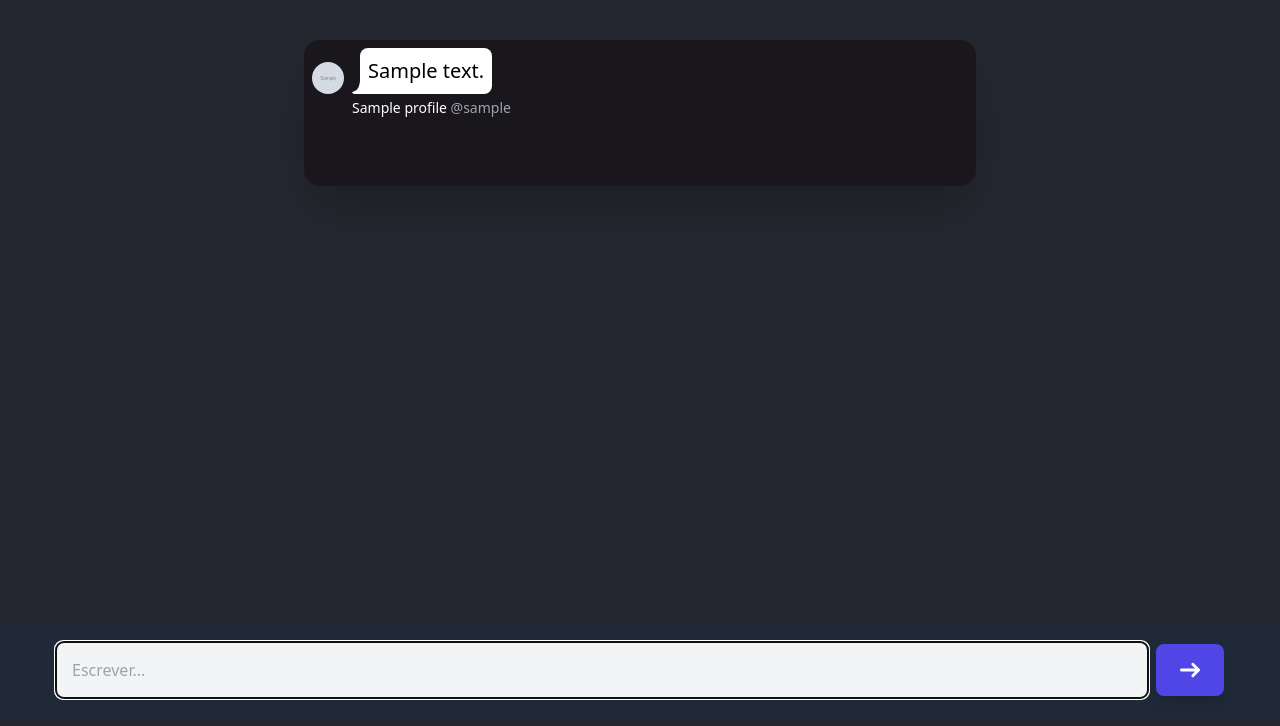
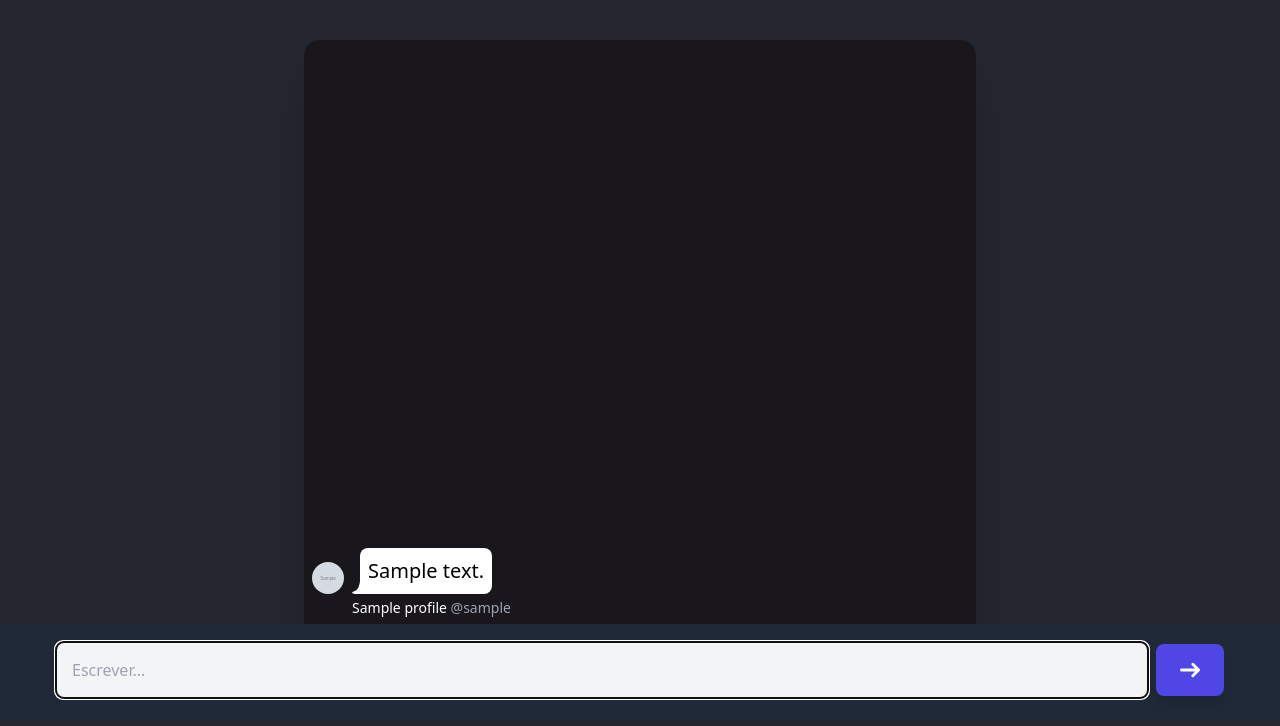
Before and after one commit to Cesio9020/Gin-sioJDC, a Django app: template templates/a_rtchat/chat.html in a window 1280 px wide. Shown: the part 80-806 px from the top of the page. Before the commit the page ends 780 px from the top, so only its background shows below. Run offline with Django 5.2, Linux system fonts and the light colour scheme; data comes from the database, SQL or seed files in the repository; tables that the repository leaves empty hold one stand-in row (values such as "Sample post"); the template is opened without the code that fills it: values that come from a table or form of the project are taken from there, most other values are stand-ins (such as "Sample title", 1, 10 or a date in 2020); grey boxes marked "Sample" are stand-in pictures; some libraries are stand-ins or nearby versions.

Commit message:
first commit

```diff
--- a/templates/a_rtchat/chat.html
+++ b/templates/a_rtchat/chat.html
@@ -3,7 +3,7 @@
 {% block content %}
 
 <wrapper class="block max-w-2xl mx-auto my-10 px-0">
-    <div id="chat_window" class="h-[1rem]10 flex flex-col bg-gray-200 rounded-2xl shadow-2xl relative p-1 sticky top-0 z-10 " style="padding-bottom: 60px; background-color: rgb(26, 23, 28);">
+    <div id="chat_window" class="h-[1rem]10 flex flex-col bg-gray-200 rounded-2xl shadow-2xl relative p-1 sticky top-0 z-10 " style="padding-bottom: 60px; background-color: rgb(26, 23, 28); padding-top: 75%;">
         <div class="flex  text-emerald-400 bg-gray-200 p-2 sticky top-10 z-10" style="position: fixed; width: 100%; top: -10%;">
             {% if other_user %}
 
```
Also changed, not shown: README.md.
